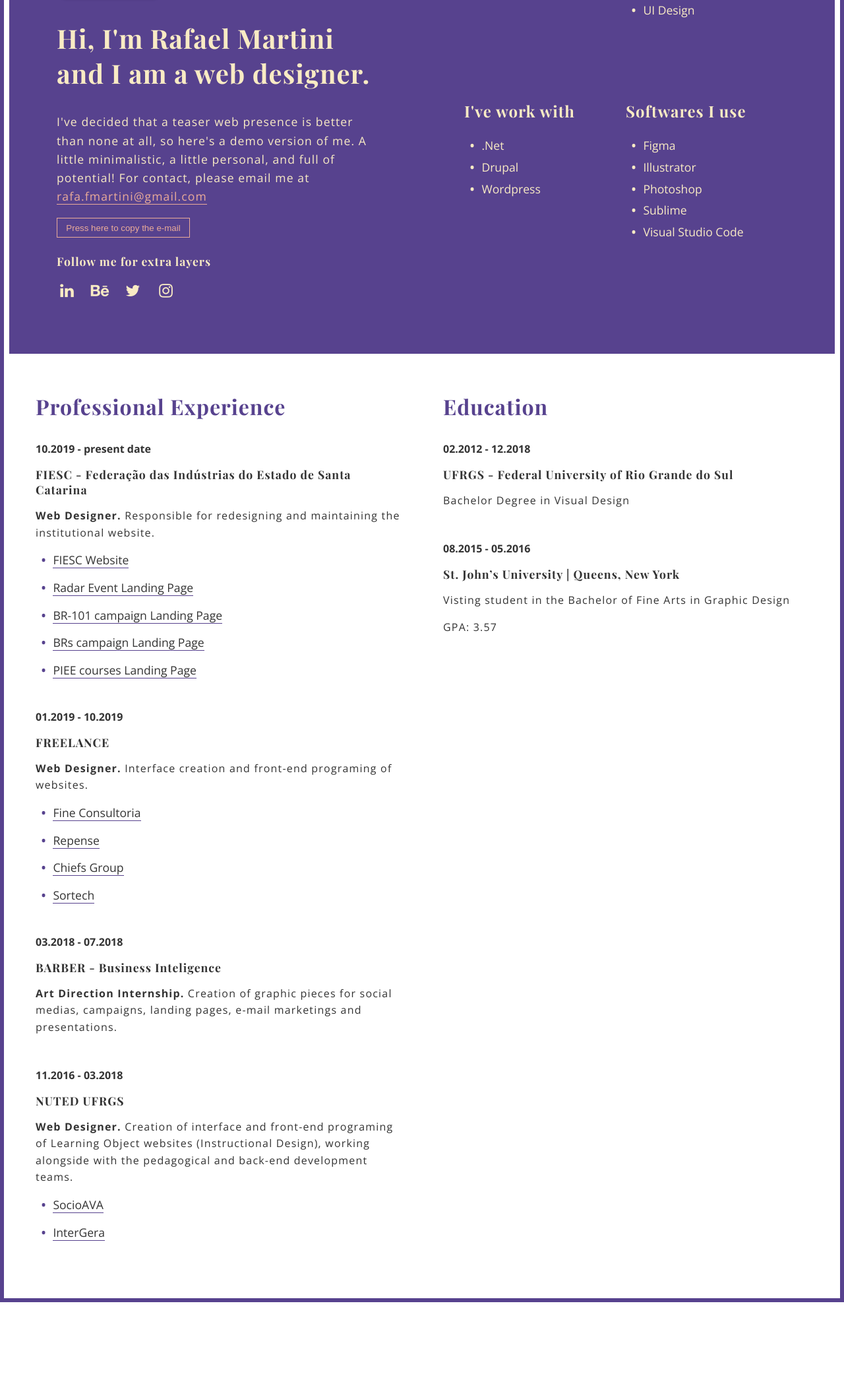
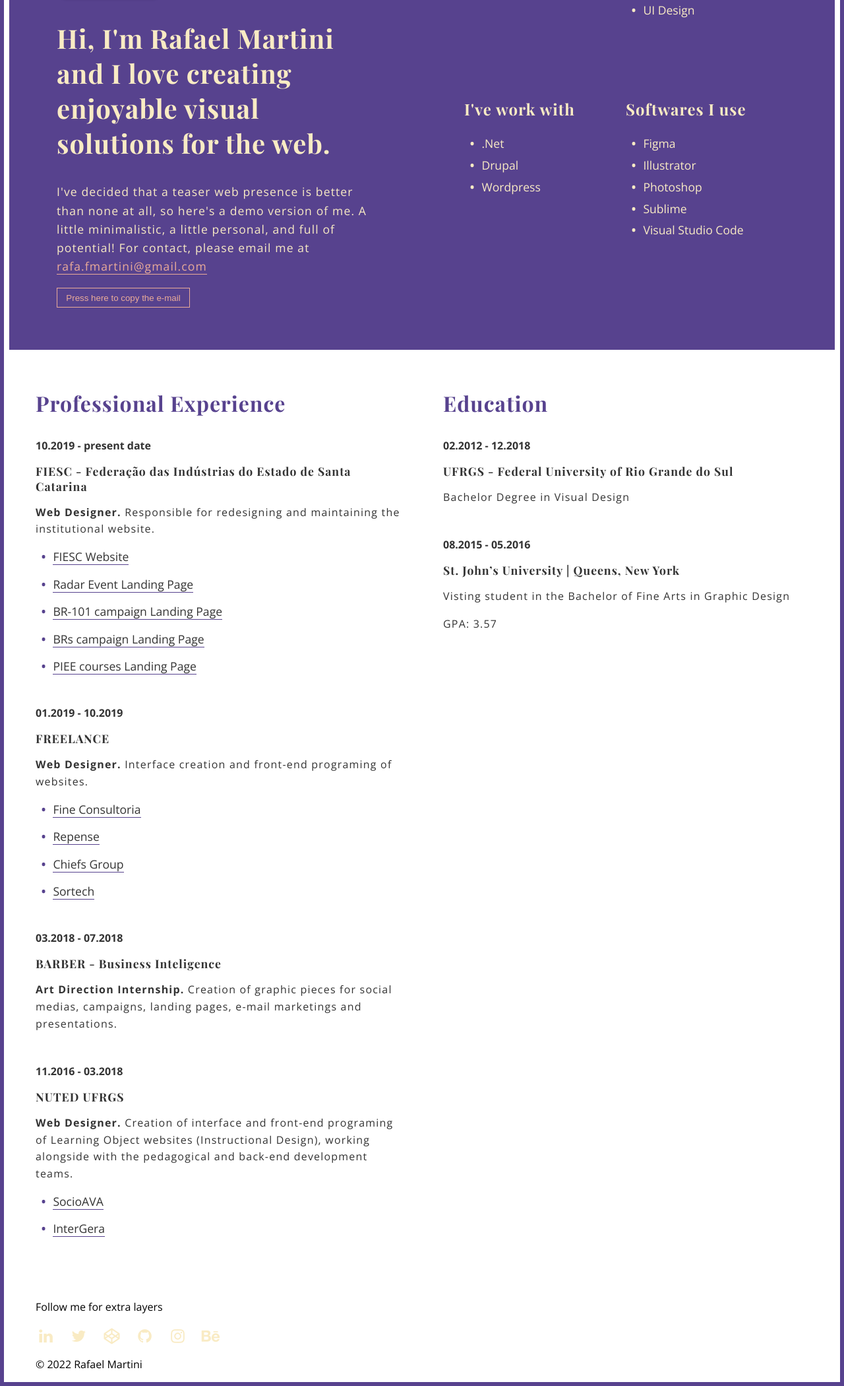
Before and after one commit to rafffoz/rafael-martini, a plain HTML site: page index.html in a window 1280 px wide. Shown: the part 245-2345 px from the top of the page at 66% size. Before the commit the page ends 2218 px from the top, so only its background shows below. Drawn offline with nearby package versions, Linux system fonts and the light colour scheme; a web font is replaced by a local one.

Commit message:
HTML Update
Updates:
- meta tags  on <head>
- <footer> added
- social media on <footer>
- small html semantic corrections

```diff
--- a/index.html
+++ b/index.html
@@ -2,9 +2,20 @@
 <html lang="pt-BR">
 	<head>
 		<meta charset="UTF-8">
+		<meta name="viewport" content="width=device-width, initial-scale=1">
+		<title>Rafael Martini | Front-End Developer</title>
 		<meta http-equiv="X-UA-Compatible" content="IE=edge">
-		<meta name="viewport" content="width=device-width, initial-scale=1">
-		<title>Rafael Martini's Cool Web Spot</title>
+		<meta name="description" content="Hi, I'm Rafael Martini and I love creating enjoyable visual solutions for the web.">
+
+		<meta name="twitter:card" content="summary_large_image">
+		<meta name="twitter:creator" content="@raffffoz">
+		<meta name="twitter:title" content="Rafael Martini | Front-End Developer">
+		<meta name="twitter:description" content="Hi, I'm Rafael Martini and I love creating enjoyable visual solutions for the web.">
+
+		<meta property="og:title" content="Rafael Martini | Front-End Developer">
+		<meta property="og:description" content="Hi, I'm Rafael Martini and I love creating enjoyable visual solutions for the web.">
+		<meta property="og:url" content="https://rafamartini.com.br">
+
 
 		<link rel="stylesheet" type="text/css" href="resources/css/styles.css">
 		<link rel="stylesheet" href="resources/font-awesome/css/font-awesome.css">
@@ -12,8 +23,8 @@
 		<link rel="preconnect" href="https://fonts.googleapis.com">
 		<link rel="preconnect" href="https://fonts.gstatic.com" crossorigin>
 		<link href="https://fonts.googleapis.com/css2?family=Playfair+Display:ital,wght@0,400;0,500;0,600;0,700;0,800;0,900;1,400;1,500;1,600;1,700;1,800;1,900&display=swap" rel="stylesheet">
+		<link href="https://fonts.googleapis.com/css2?family=Open+Sans:ital,wght@0,300;0,400;0,500;0,600;0,700;0,800;1,300;1,400;1,500;1,600;1,700;1,800&display=swap" rel="stylesheet">
 
-		<link href="https://fonts.googleapis.com/css2?family=Open+Sans:ital,wght@0,300;0,400;0,500;0,600;0,700;0,800;1,300;1,400;1,500;1,600;1,700;1,800&display=swap" rel="stylesheet">
 		<script src="https://cdnjs.cloudflare.com/ajax/libs/jquery/3.6.0/jquery.min.js" integrity="sha512-894YE6QWD5I59HgZOGReFYm4dnWc1Qt5NtvYSaNcOP+u1T9qYdvdihz0PPSiiqn/+/3e7Jo4EaG7TubfWGUrMQ==" crossorigin="anonymous" referrerpolicy="no-referrer"></script>
 
 <script>
@@ -36,7 +47,7 @@
 			<div class="rfm__bio-block">
 				<img src="resources/images/rafaelmartini-s.jpg" class="rfm__bio-img" alt="Just so you know, this is a picture of me smiling to you">
 				<div class="rfm__bio-text">
-					<h1>Hi, I'm Rafael Martini and I am a web designer.</h1>
+					<h1>Hi, I'm Rafael Martini and I love creating enjoyable visual solutions for the web.</h1>
 					<p class="rfm__bio-text">
 						I've decided that a teaser web presence is better than none at all, so here's a demo version of me. A little minimalistic, a little personal, and full of potential!
 
@@ -47,23 +58,6 @@
 				</div>
 			</div>
 
-			<div class="follow rfm__bio-social">
-				<h4>Follow me for extra layers</h4>
-				<ul class="rfm__social-list">
-					<li>
-						<a href="https://www.linkedin.com/in/rafaelfmartini/" target="_blank" rel="noopener noreferrer"><i class="fa fa-linkedin fa-fw" aria-hidden="true"></i></a>
-					</li>
-					<li>
-						<a href="https://www.behance.net/rafamartini" target="_blank" rel="noopener noreferrer"><i class="fa fa-behance fa-fw" aria-hidden="true"></i></a>
-					</li>
-					<li>
-						<a href="https://twitter.com/raffffoz" target="_blank" rel="noopener noreferrer"><i class="fa fa-twitter fa-fw" aria-hidden="true"></i></a>
-					</li>
-					<li>
-						<a href="https://www.instagram.com/rafamartini/" target="_blank" rel="noopener noreferrer"><i class="fa fa-instagram fa-fw" aria-hidden="true"></i></a>
-					</li>
-				</ul>
-			</div>
 		</section>
 
 		<section class="rfm__skills">
@@ -191,6 +185,33 @@
 	</section>
 </main>
 
+<footer class="rfm__footer rfm__width">
+	<div>
+		<p>Follow me for extra layers</p>
+			<ul class="rfm__social-list" role="list">
+				<li>
+					<a href="https://www.linkedin.com/in/rafaelfmartini/" target="_blank" rel="noopener noreferrer" aria-label="LinkedIn"><i class="fa fa-linkedin fa-fw" aria-hidden="true"></i></a>
+				</li>
+				<li>
+					<a href="https://twitter.com/raffffoz" target="_blank" rel="noopener noreferrer" aria-label="Twitter"><i class="fa fa-twitter fa-fw" aria-hidden="true"></i></a>
+				</li>
+				<li>
+					<a href="https://codepen.io/rafffoz" target="_blank" rel="noopener noreferrer" aria-label="CodePen"><i class="fa fa-codepen fa-fw" aria-hidden="true"></i></a>
+				</li>
+				<li>
+					<a href="https://github.com/rafffoz" target="_blank" rel="noopener noreferrer" aria-label="Github"><i class="fa fa-github fa-fw" aria-hidden="true"></i></a>
+				</li>
+				<li>
+					<a href="https://www.instagram.com/rafamartini/" target="_blank" rel="noopener noreferrer" aria-label="Instagram"><i class="fa fa-instagram fa-fw" aria-hidden="true"></i></a>
+				</li>
+				<li>
+					<a href="https://www.behance.net/rafamartini" target="_blank" rel="noopener noreferrer" aria-label="Behance"><i class="fa fa-behance fa-fw" aria-hidden="true"></i></a>
+				</li>
+
+			</ul>
+		<p>© <script>document.write(new Date().getFullYear())</script> Rafael Martini</p>
+	</div>
+</footer>
 
 	</body>
 </html>
```
